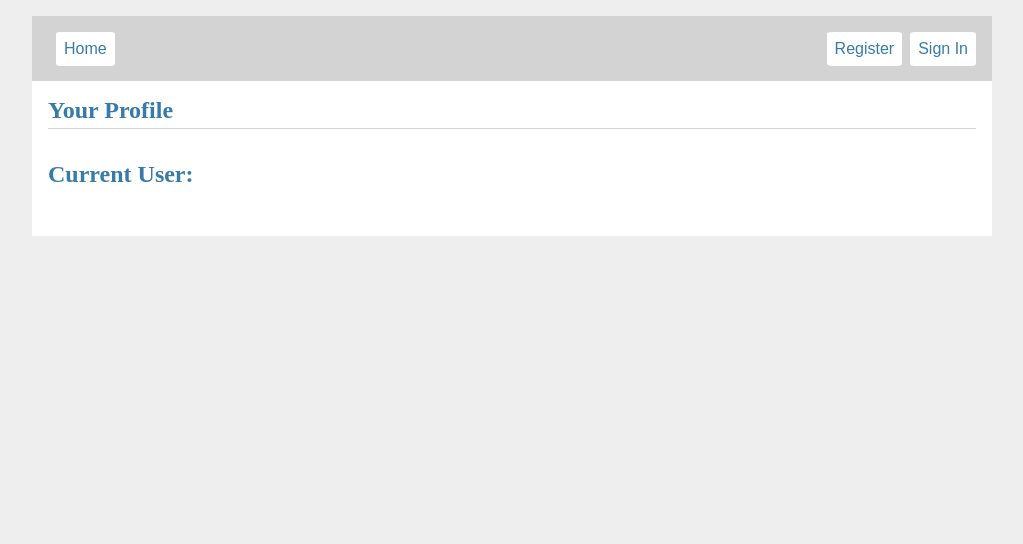
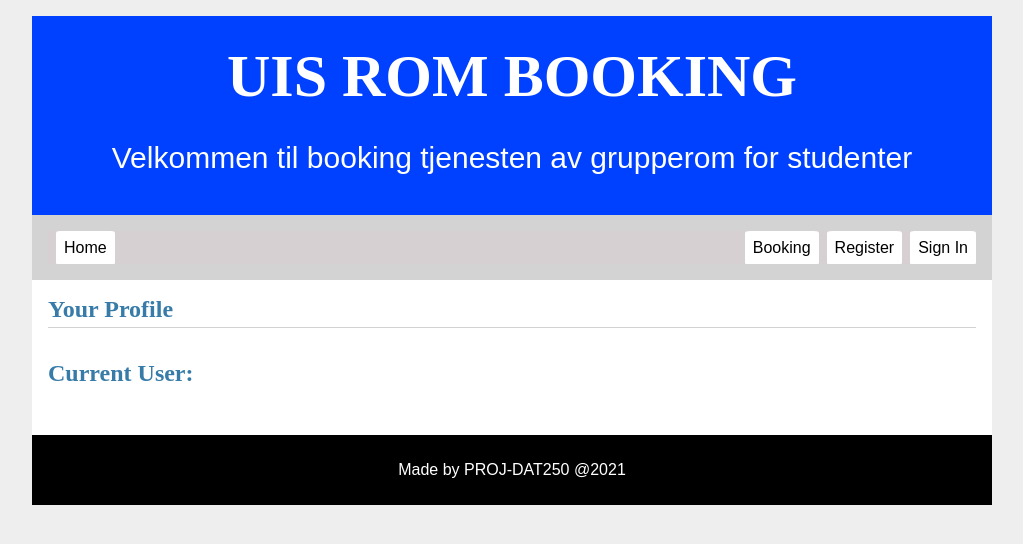
Before and after one commit to fatimamatieva/DAT250_PROJECT, a Flask app: page /auth/profile in a window 1280 px wide. Shown: the top 544 px of the page, without its empty margins (128-1151 px from the left). Run offline with Flask 2, Linux system fonts and the light colour scheme; some libraries are stand-ins or nearby versions.

Commit message:
Update base.html

```diff
--- a/flaskr/templates/base.html
+++ b/flaskr/templates/base.html
@@ -8,17 +8,88 @@
     <link rel="stylesheet" href="{{ url_for('static', filename='style.css') }}">
     {% block head %}{% endblock %}
 </head>
+
+<style>
+
+body {
+  font-family: Arial, Helvetica, sans-serif;
+}
+
+/* Header/Logo Title */
+.header {
+  padding: 10px;
+  text-align: center;
+  background: #0041FF;
+  color: white;
+  font-size: 30px;
+}
+
+/* Style for the main nav menu */
+ul {
+  list-style-type: none;
+  margin: 0;
+  padding: 0;
+  overflow: hidden;
+  background-color: #D6D0D3;
+}
+
+li {
+  float: left;
+}
+
+li a {
+  display: block;
+  color: black;
+  text-align: center;
+  padding: 20px 160px;
+  text-decoration: none;
+}
+
+li a:hover {
+  background-color: black;
+}
+
+
+/* Style the content */
+article {
+  -webkit-flex: 3;
+  -ms-flex: 3;
+  flex: 3;
+  background-color: #f1f1f1; /* Style for article box*/
+  padding: 10px;
+}
+
+/* Style the footer */
+footer {
+  background-color: #000000;
+  padding: 10px;
+  text-align: center;
+  color: white;
+}
+
+
+
+
+
+</style>
+
+<div class="header">
+  <h1 style="color:white;">UIS ROM BOOKING </h1>
+  <p>Velkommen til booking tjenesten av grupperom for studenter</p>
+</div>
+
   <body>
 
     <nav>
 
       <ul>
+        <li><a title="Homepage" id="home" title="Homepage" href="http://127.0.0.1:5000/">
+            Home
+         </a></li>
+		<li><a title="Bookingpage" id="Booking" title="Bookingpage" href="http://127.0.0.1:5000/booking">
+            Booking
+        </a></li>
 
-        <li>
-          <a title="Homepage" id="home" title="Homepage" href="{{ url_for('index') }}">
-            Home
-          </a>
-        </li>
         {% if g.user %}
 
           <li>
@@ -64,5 +135,9 @@
       {% block content %}{% endblock %}
     </section>
 
+	<footer>
+		<p>Made by PROJ-DAT250 @2021</p>
+	</footer>
+
   </body>
 </html>
```
